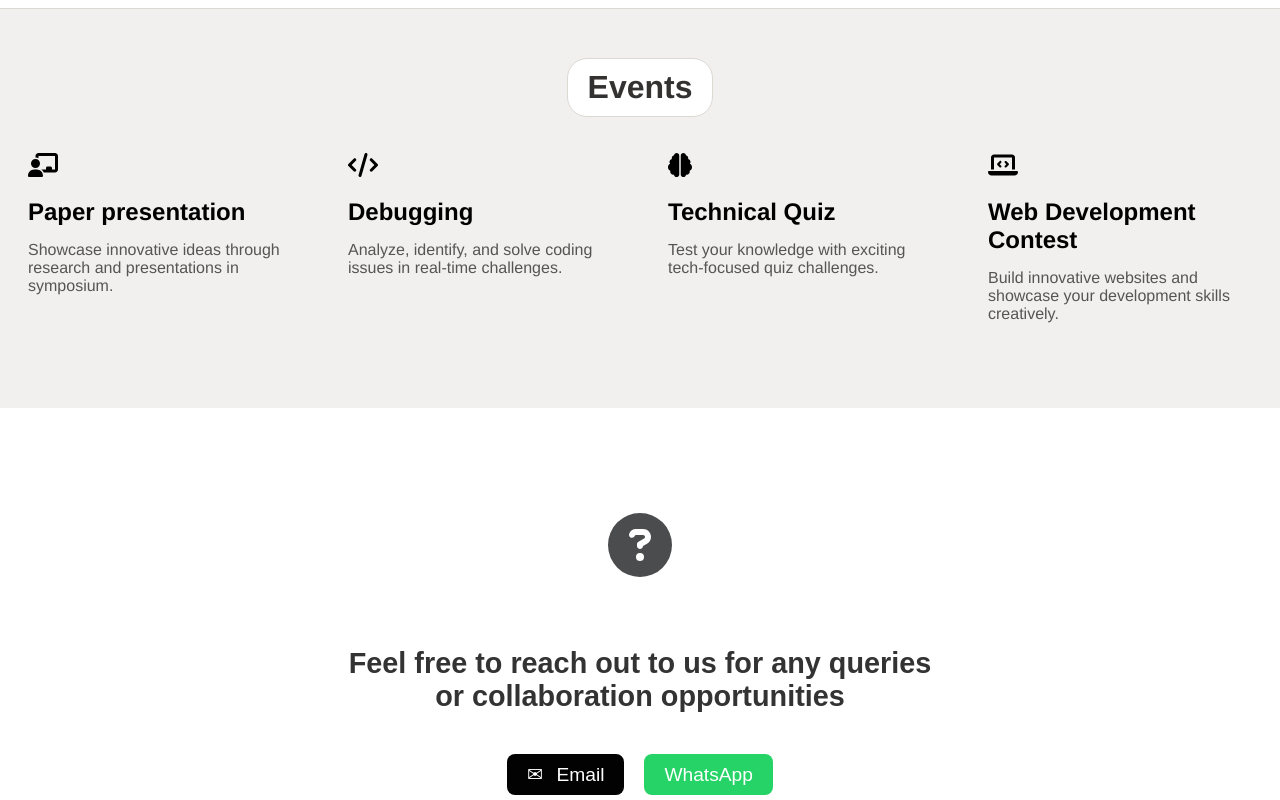
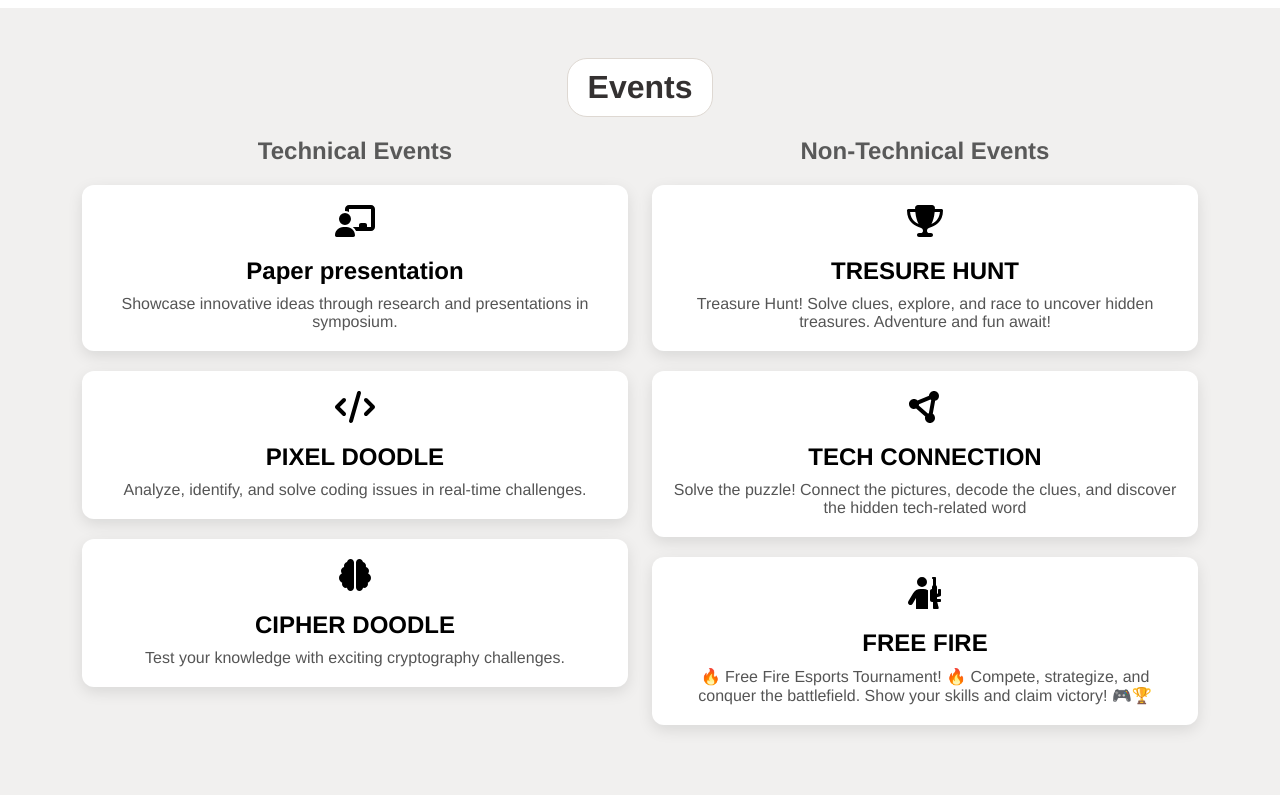
Before and after one commit to Cpvasanth/techdoodle, a React (Create React App) app: page / in a window 1280 px wide. Shown: the part 1220-2020 px from the top of the page. Built offline with nearby package versions, Linux system fonts and the light colour scheme; a web font is replaced by a local one.

Commit message:
Update event details and enhance countdown functionality in Hero section

```diff
--- a/src/components/Contact.jsx
+++ b/src/components/Contact.jsx
@@ -16,7 +16,7 @@ export default function Contact() {
       </a>
 
       <a
-        href="https://wa.me/9941801937"
+        href="https://wa.me/8754327976"
         className="call-btn-contact"
         target="_blank"
         rel="noopener noreferrer"
--- /dev/null
+++ b/src/components/Countdown.jsx
@@ -0,0 +1,55 @@
+import React, { useState, useEffect } from "react";
+import "../styles/Hero.css";
+
+const Countdown = ({ targetDate }) => {
+  const [timeLeft, setTimeLeft] = useState(targetDate - new Date().getTime());
+
+  useEffect(() => {
+    const interval = setInterval(() => {
+      const now = new Date().getTime();
+      const remainingTime = targetDate - now;
+      if (remainingTime <= 0) {
+        clearInterval(interval);
+        setTimeLeft(0);
+      } else {
+        setTimeLeft(remainingTime);
+      }
+    }, 1000);
+
+    return () => clearInterval(interval);
+  }, [targetDate]);
+
+  const formatTime = (milliseconds) => {
+    const seconds = Math.floor((milliseconds / 1000) % 60);
+    const minutes = Math.floor((milliseconds / 1000 / 60) % 60);
+    const hours = Math.floor((milliseconds / 1000 / 60 / 60) % 24);
+    const days = Math.floor(milliseconds / (1000 * 60 * 60 * 24));
+
+    return { days, hours, minutes, seconds };
+  };
+
+  const { days, hours, minutes, seconds } = formatTime(timeLeft);
+
+  return (
+    <div className="countdown-container">
+      <div className="countdown-box">
+        <span className="time-value">{days}</span>
+        <span className="time-label">Days</span>
+      </div>
+      <div className="countdown-box">
+        <span className="time-value">{hours}</span>
+        <span className="time-label">Hrs</span>
+      </div>
+      <div className="countdown-box">
+        <span className="time-value">{minutes}</span>
+        <span className="time-label">Min</span>
+      </div>
+      <div className="countdown-box">
+        <span className="time-value">{seconds}</span>
+        <span className="time-label">Sec</span>
+      </div>
+    </div>
+  );
+};
+
+export default Countdown;
--- a/src/components/Event.jsx
+++ b/src/components/Event.jsx
@@ -5,7 +5,9 @@ import {
   faChalkboardTeacher,
   faCode,
   faBrain,
-  faLaptopCode
+  faPersonRifle,
+  faCircleNodes,
+  faTrophy
 } from '@fortawesome/free-solid-svg-icons';
 
 export default function Event() {
@@ -13,6 +15,8 @@ export default function Event() {
     <div className="event-container">
       <h1>Events</h1>
       <div className="events">
+        <div className="technical-events">
+        <h2>Technical Events</h2>
 
         <div className="event-detail">
           <FontAwesomeIcon icon={faChalkboardTeacher} />
@@ -22,21 +26,45 @@ export default function Event() {
 
         <div className="event-detail">
           <FontAwesomeIcon icon={faCode} />
-          <h3>Debugging</h3>
+          <h3>PIXEL DOODLE</h3>
           <p>Analyze, identify, and solve coding issues in real-time challenges.</p>
         </div>
 
         <div className="event-detail">
           <FontAwesomeIcon icon={faBrain} />
-          <h3>Technical Quiz <br/> </h3>
-          <p>Test your knowledge with exciting tech-focused quiz challenges.</p>
+          <h3>CIPHER DOODLE <br/> </h3>
+          <p>Test your knowledge with exciting cryptography challenges.</p>
+        </div>
+        </div>
+
+        <div className="non-technical-events">
+
+        <h2>Non-Technical Events</h2>
+
+        <div className="event-detail">
+          <FontAwesomeIcon icon={faTrophy} />
+          <h3>TRESURE HUNT</h3>
+          <p>Treasure Hunt! Solve clues, explore, and race to uncover hidden treasures. Adventure and fun await!</p>
         </div>
 
         <div className="event-detail">
+          <FontAwesomeIcon icon={  faCircleNodes} />
+          <h3>TECH CONNECTION</h3>
+          <p>Solve the puzzle! Connect the pictures, decode the clues, and discover the hidden tech-related word</p>
+        </div>
+
+        <div className="event-detail">
+          <FontAwesomeIcon icon={faPersonRifle} />
+          <h3>FREE FIRE</h3>
+          <p>🔥 Free Fire Esports Tournament! 🔥 Compete, strategize, and conquer the battlefield. Show your skills and claim victory! 🎮🏆</p>
+        </div>
+        </div>
+
+        {/* <div className="event-detail">
           <FontAwesomeIcon icon={faLaptopCode} />
           <h3>Web Development Contest</h3>
           <p>Build innovative websites and showcase your development skills creatively.</p>
-        </div>
+        </div> */}
 
       </div>
     </div>
--- a/src/components/HeroSection.jsx
+++ b/src/components/HeroSection.jsx
@@ -1,70 +1,25 @@
-import React, { useState, useEffect } from "react";
+import React from "react";
+import Countdown from "./Countdown";
 import "../styles/Hero.css";
 import srecLogo from "../assets/images/logo.png";
 
-const Countdown = () => {
-    const targetDate = new Date(new Date().getFullYear(), 2, 28).getTime(); // March 28
-    const [timeLeft, setTimeLeft] = useState(targetDate - new Date().getTime());
+export default function HeroSection() {
+  const techDoodleTarget = new Date(new Date().getFullYear(), 2, 28).getTime(); // March 28
 
-    useEffect(() => {
-      const interval = setInterval(() => {
-        const now = new Date().getTime();
-        const remainingTime = targetDate - now;
-        if (remainingTime <= 0) {
-          clearInterval(interval);
-          setTimeLeft(0);
-        } else {
-          setTimeLeft(remainingTime);
-        }
-      }, 1000);
-
-      return () => clearInterval(interval);
-    }, [targetDate]);
-
-    const formatTime = (milliseconds) => {
-      const seconds = Math.floor((milliseconds / 1000) % 60);
-      const minutes = Math.floor((milliseconds / 1000 / 60) % 60);
-      const hours = Math.floor((milliseconds / 1000 / 60 / 60) % 24);
-      const days = Math.floor(milliseconds / (1000 * 60 * 60 * 24));
-
-      return { days, hours, minutes, seconds };
-    };
-
-    const { days, hours, minutes, seconds } = formatTime(timeLeft);
-
-    return (
-      <div className="countdown-container">
-        <div className="countdown-box">
-          <span className="time-value">{days}</span>
-          <span className="time-label">Days</span>
-        </div>
-        <div className="countdown-box">
-          <span className="time-value">{hours}</span>
-          <span className="time-label">Hrs</span>
-        </div>
-        <div className="countdown-box">
-          <span className="time-value">{minutes}</span>
-          <span className="time-label">Min</span>
-        </div>
-        <div className="countdown-box">
-          <span className="time-value">{seconds}</span>
-          <span className="time-label">Sec</span>
-        </div>
-      </div>
-    );
-  };
-
-
-export default function HeroSection() {
   return (
     <div className="hero-container">
       <img src={srecLogo} alt="hero" className="hero-image" />
       <h2>
         TechDoodle 2k25 <br /> Department of CSE <br /> SREC
       </h2>
-      <div>
-        <Countdown />
+
+      {/* Countdown for TechDoodle Event */}
+      <div className="p-4 text-center bg-gray-200 rounded-lg shadow-lg">
+        <Countdown targetDate={techDoodleTarget} />
       </div>
+
+
+
       <a
         href="https://docs.google.com/forms/d/e/1FAIpQLSfqHlE1kh-Xv_bmfmPWgovlrS8js0jTqJvQHc7ZbCG2lEUp3A/viewform?pli=1"
         className="register-btn"
--- a/src/components/Navbar.jsx
+++ b/src/components/Navbar.jsx
@@ -13,7 +13,7 @@ export default function Navbar() {
       }
 
       const handleCall = () => {
-        const phoneNumber = "tel:+91 9941801937";
+        const phoneNumber = "tel:+91 8754327976";
         window.location.href = phoneNumber;
       }
 
@@ -36,7 +36,7 @@ export default function Navbar() {
                 Email
             </a>
 
-            <a href="tel:+91 9941801937" className="call-btn">
+            <a href="tel:+91 8754327976" className="call-btn">
                 Call
             </a>
             </div>
--- a/src/styles/Hero.css
+++ b/src/styles/Hero.css
@@ -6,7 +6,7 @@
 .hero-container {
     display: flex;
     flex-direction: column;
-    justify-content: center;
+    justify-content: start;
     align-items: center;
     font-family: poppins;
     width: 100%;
@@ -15,19 +15,20 @@
     border-bottom: 1px solid #dbdbdb;
     border-bottom-right-radius: 8em ;
     border-bottom-left-radius: 8em;
-
-
 }
 
 
 img , h2 {
+
     margin: 0;
     padding: 0;
 }
 
+
+
 .hero-image {
+  margin-top: 2.5em;
     width: 150px;
-
 }
 
 .hero-container > h2 {
@@ -83,12 +84,18 @@ img , h2 {
   }
 
 
-@media screen and (max-width: 768px) {
-    /* .hero-container {
-        width: 100%;
-        height: 100vh;
-        background-image: url("../assets/images/monstor_doodle.jpg");
-        background-size: cover;
-    } */
+@media screen and (max-width: 600px) {
+
+
+    .hero-container {
+      display: flex;
+      flex-direction: column;
+      justify-content: center;
+      align-items: center;
+    }
+
+    .hero-image {
+      margin-top: 0px;
+    }
 
 }
--- a/src/styles/event.css
+++ b/src/styles/event.css
@@ -1,11 +1,8 @@
 .event-container {
-  height: 80vh;
-
+  height: auto;
+  padding: 50px 20px;
   font-family: Helvetica, Arial, sans-serif;
   background-color: #f1f0ef;
-  border-top: 1px solid #ded8d2;
-  /* border-top-left-radius: 18%;
-  border-top-right-radius: 18%; */
   display: flex;
   flex-direction: column;
   justify-content: center;
@@ -19,19 +16,41 @@
   border: 1px solid #ded8d2;
   border-radius: 20px;
   padding: 10px 20px;
+  text-align: center;
+  margin-bottom: 20px;
 }
 
 .events {
   display: grid;
-  grid-template-columns: repeat(1, 1fr);
+  grid-template-columns: repeat(auto-fit, minmax(300px, 1fr));
+  gap: 1.5em;
+  width: 90%;
+  max-width: 1200px;
+}
 
-  max-width: 100%;
-  gap: 1em;
-  margin: 1em 0.5em;
+.non-technical-events > h2 , .technical-events > h2 {
+  font-size: 1.5rem;
+  color: #595959;
+  text-align: center;
+  margin-bottom: 20px;
 }
 
 .event-detail {
+  background: #fff;
+  padding: 20px;
+  border-radius: 12px;
+  box-shadow: 0px 5px 15px rgba(0, 0, 0, 0.1);
   text-align: center;
+  transition: transform 0.3s ease-in-out, box-shadow 0.3s ease-in-out;
+  cursor: pointer;
+  position: relative;
+  overflow: hidden;
+  margin-bottom: 20px;
+}
+
+.event-detail:hover {
+  transform: translateY(-10px);
+  box-shadow: 0px 10px 20px rgba(0, 0, 0, 0.2);
 }
 
 .event-detail h3 {
@@ -43,28 +62,27 @@
 .event-detail p {
   font-size: 1rem;
   color: #555;
-  margin-top: 15px;
-  text-overflow: clip;
+  margin-top: 10px;
 }
 
 .event-detail svg {
-  font-size: 1.5rem;
-  color: #000;
+  font-size: 2rem;
+  color: #000000;
   margin-bottom: 10px;
+  transition: transform 0.3s ease-in-out;
 }
 
-/* Responsive grid for larger screens */
-@media (min-width: 768px) {
+.event-detail:hover svg {
+  transform: scale(1.2);
+}
 
+
+@media (max-width: 768px) {
   .event-container {
-    height: 50vh;
-  }
-  .events {
-      grid-template-columns: repeat(4, 1fr);
+    height: auto;
   }
 
-  .event-detail {
-    text-align: left;
-    padding: 20px;
+  .events {
+    grid-template-columns: repeat(auto-fit, minmax(250px, 1fr));
   }
 }
```
